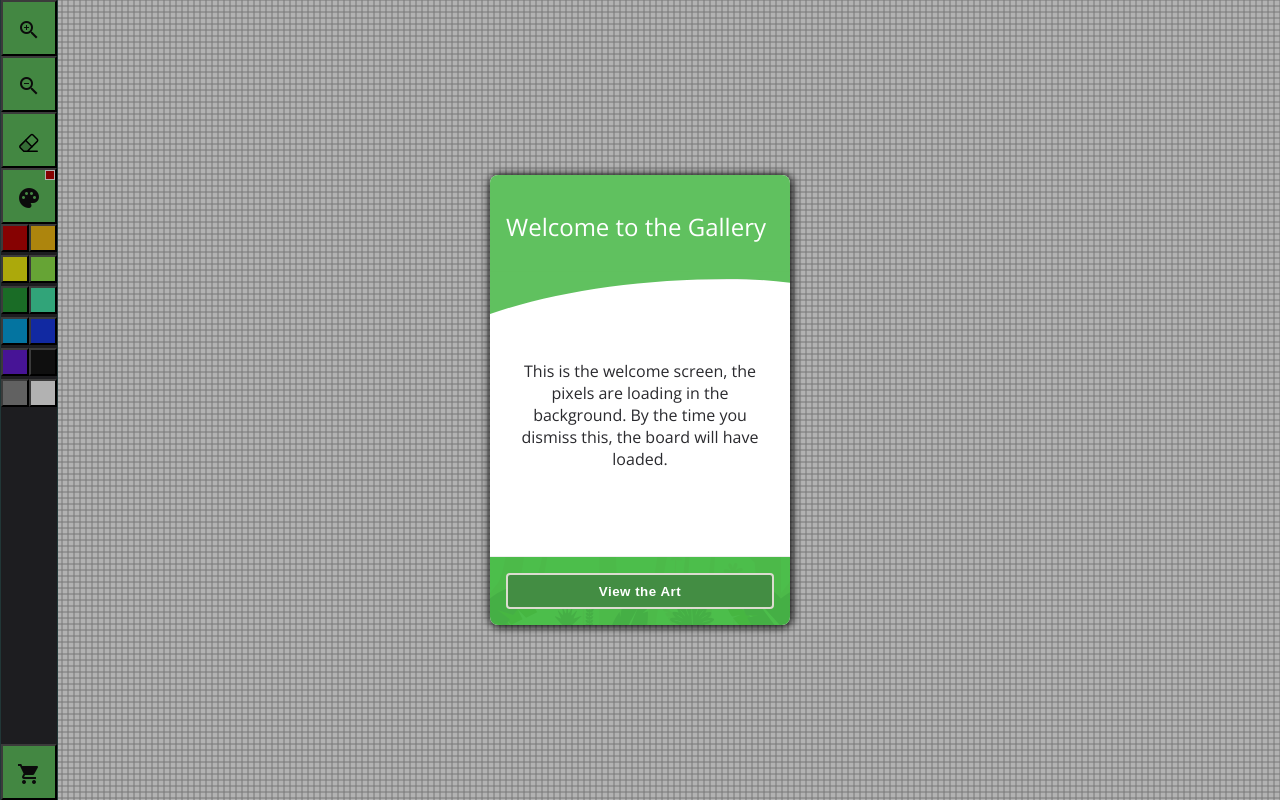
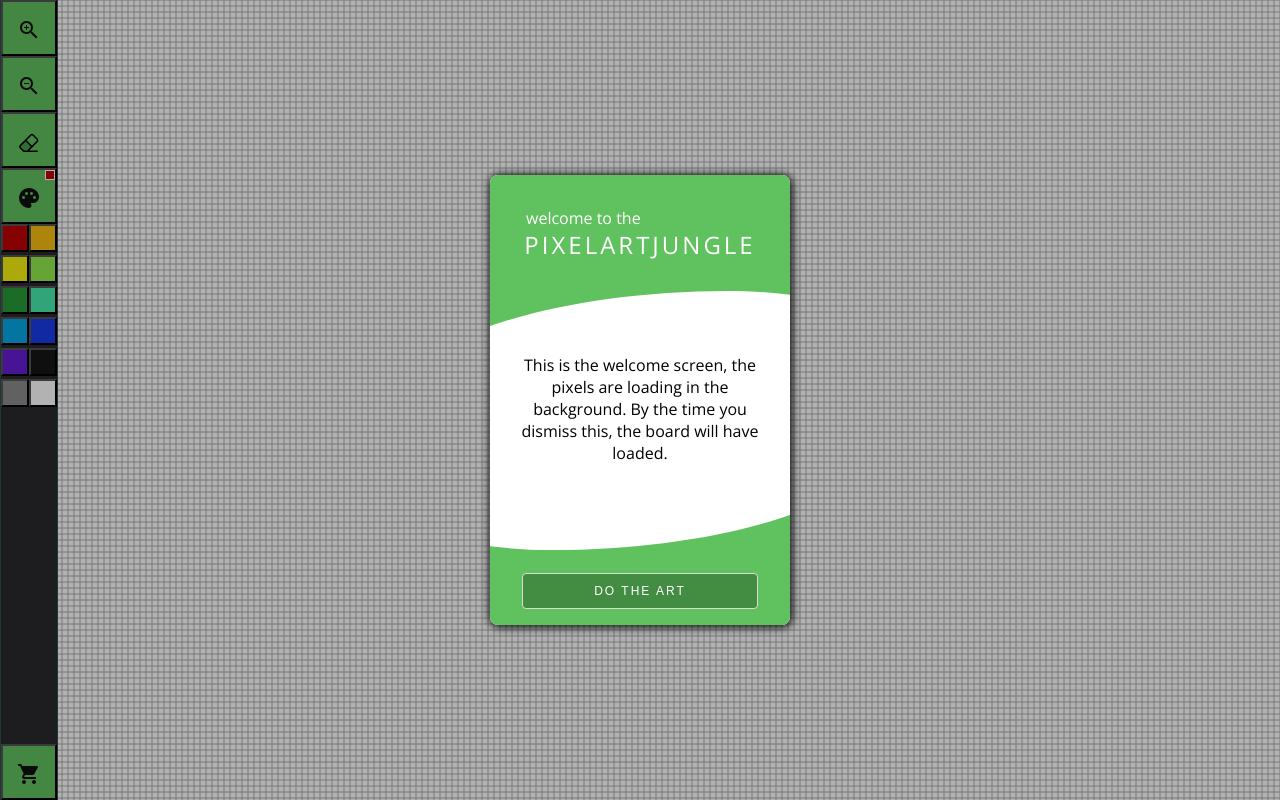
Before and after one commit to dev-ptera/jungle-pixel-art-client, a Vue app: page / in a window 1280 px wide. Built offline with nearby package versions, Linux system fonts and the light colour scheme; no server answers.

Commit message:
Make better welcome screen

```diff
--- a/src/components/Welcome.vue
+++ b/src/components/Welcome.vue
@@ -3,15 +3,18 @@
         <div class="modal">
             <div class="modal-background"></div>
             <header class="modal-header">
-                Welcome to the Gallery
+                <div class="line-1">welcome to the</div>
+                <div class="line-2">PIXELARTJUNGLE</div>
             </header>
-            <div class="wave"></div>
+            <div class="header-wave"></div>
             <section class="modal-body">
                 This is the welcome screen, the pixels are loading in the background. By the time you dismiss this,
                 the board will have loaded.
             </section>
+            <div style="display: flex; flex: 1 1 0;"></div>
+            <div class="footer-wave"></div>
             <footer class="modal-footer">
-                <button type="button" class="art-button" @click="showWelcome = false">View the Art</button>
+                <button type="button" class="art-button" @click="showWelcome = false">DO THE ART</button>
             </footer>
         </div>
     </div>
@@ -54,7 +57,8 @@ export default {
     overflow-x: auto;
     display: flex;
     flex-direction: column;
-    height: 450px;
+    max-height: 450px;
+    height: 90vh;
     width: 300px;
     border-radius: 8px;
     z-index: 5;
@@ -63,34 +67,37 @@ export default {
 
 .modal-header,
 .modal-footer {
-    padding: 16px;
     display: flex;
     background: #60c15f;
 }
 
 .modal-header {
-    font-size: 24px;
-    text-align: center;
+    padding: 16px;
     border-bottom: 1px solid #eeeeee;
     color: #ffffff;
     justify-content: space-between;
+    display: flex;
+    flex-direction: column;
+}
+.modal-header .line-1 {
     z-index: 1;
-    line-height: 72px;
-    height: 72px;
+    font-size: 16px;
+    font-weight: 200;
+    margin-bottom: 8px;
+    padding-top: 16px;
+    text-align: left;
+    margin-left: 20px;
+}
+.modal-header .line-2 {
+    z-index: 1;
+    text-align: center;
+    font-size: 24px;
+    line-height: 16px;
+    height: 36px;
+    letter-spacing: 3px;
 }
 
-.modal-body {
-    color: #2a2a2e;
-    position: relative;
-    font-size: 14px;
-    padding: 16px;
-    text-align: center;
-    height: 100%;
-    margin-top: 64px;
-    font-size: 16px;
-}
-
-.wave {
+.header-wave, .footer-wave {
     background: url("../assets/wave-2.svg") no-repeat;
     z-index: 999;
     width: 100%;
@@ -98,9 +105,27 @@ export default {
     height: 3rem;
     bottom: -.3rem;
     position: absolute;
-    top: 96px;
     background-size: cover;
     background-position: 0 0;
+}
+.header-wave {
+    top: 108px;
+}
+.footer-wave {
+    top: 335px;
+    -webkit-transform: scaleY(-1) scaleX(-1);
+    transform: scaleY(-1) scaleX(-1);
+}
+
+.modal-body {
+    color: #000000;
+    position: relative;
+    font-size: 14px;
+    padding: 16px;
+    text-align: center;
+    height: 100%;
+    margin-top: 48px;
+    font-size: 16px;
 }
 
 .modal-background {
@@ -108,12 +133,10 @@ export default {
 
 .modal-footer {
     z-index: 2;
-    border-top: 1px solid #eeeeee;
     flex-direction: column;
     justify-content: flex-end;
     background: #60c15f;
-    background: url('../assets/bg-footer.svg');
-    background-size: contain;
+    padding: 16px 32px;
 }
 .art-button {
     cursor: pointer;
@@ -121,10 +144,11 @@ export default {
     background: #438d43;
     border-radius: 4px;
     height: 36px;
-    font-weight: 600;
-    letter-spacing: 0.5px;
+    font-size: 12px;
+    font-weight: 200;
     width: 100%;
-    border: solid 2px #dcdcd0;
+    border: solid 1px #dcdcd0;
+    letter-spacing: 2px;
 }
 
 </style>
```
Also changed, not shown: src/assets/bg-footer.svg (deleted).
